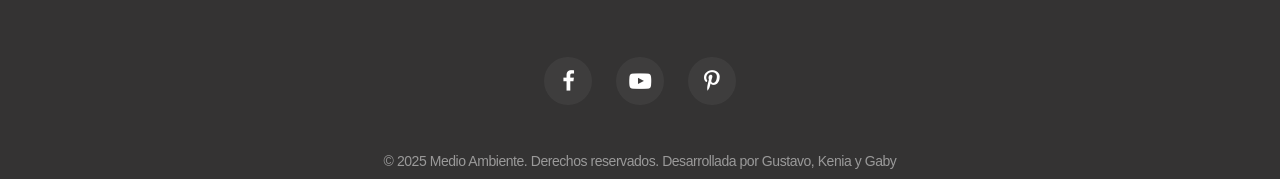
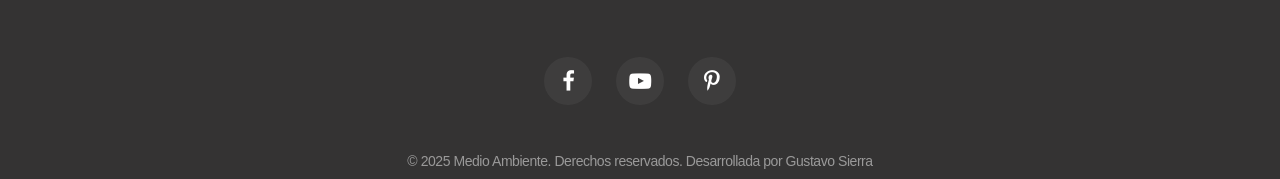
Before and after one commit to Ernestooowe/web, a plain HTML site: page index.html in a window 1280 px wide. Shown: the part 3454-3633 px from the top of the page. Drawn offline with Linux system fonts and the light colour scheme.

Commit message:
Update index.html

```diff
--- a/index.html
+++ b/index.html
@@ -205,7 +205,7 @@
                 </ul>
               </div>
             </div>
-            <p class="rights"><span>&copy;&nbsp;</span><span class="copyright-year"></span><span>&nbsp;</span><span>Medio Ambiente</span><span>.&nbsp;</span><span>Derechos reservados.</span><span>&nbsp;</span>Desarrollada por Gustavo, Kenia y Gaby</a></p>
+            <p class="rights"><span>&copy;&nbsp;</span><span class="copyright-year"></span><span>&nbsp;</span><span>Medio Ambiente</span><span>.&nbsp;</span><span>Derechos reservados.</span><span>&nbsp;</span>Desarrollada por Gustavo Sierra</a></p>
           </div>
         </div>
       </footer>
```
